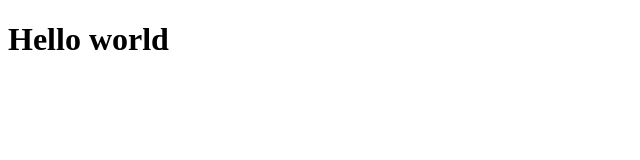
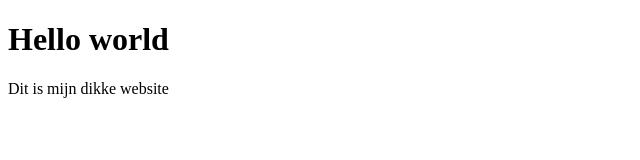
Before and after one commit to sleppy420/dikke-website, a plain HTML site: page index.html in a window 1280 px wide. Shown: the whole page, without its empty margins (0-640 px from the left). Drawn offline with Linux system fonts and the light colour scheme.

Commit message:
added extra info

```diff
--- a/index.html
+++ b/index.html
@@ -8,5 +8,6 @@
 </head>
 <body>
     <h1>Hello world</h1>
+    <p>Dit is mijn dikke website</p>
 </body>
 </html>
```
